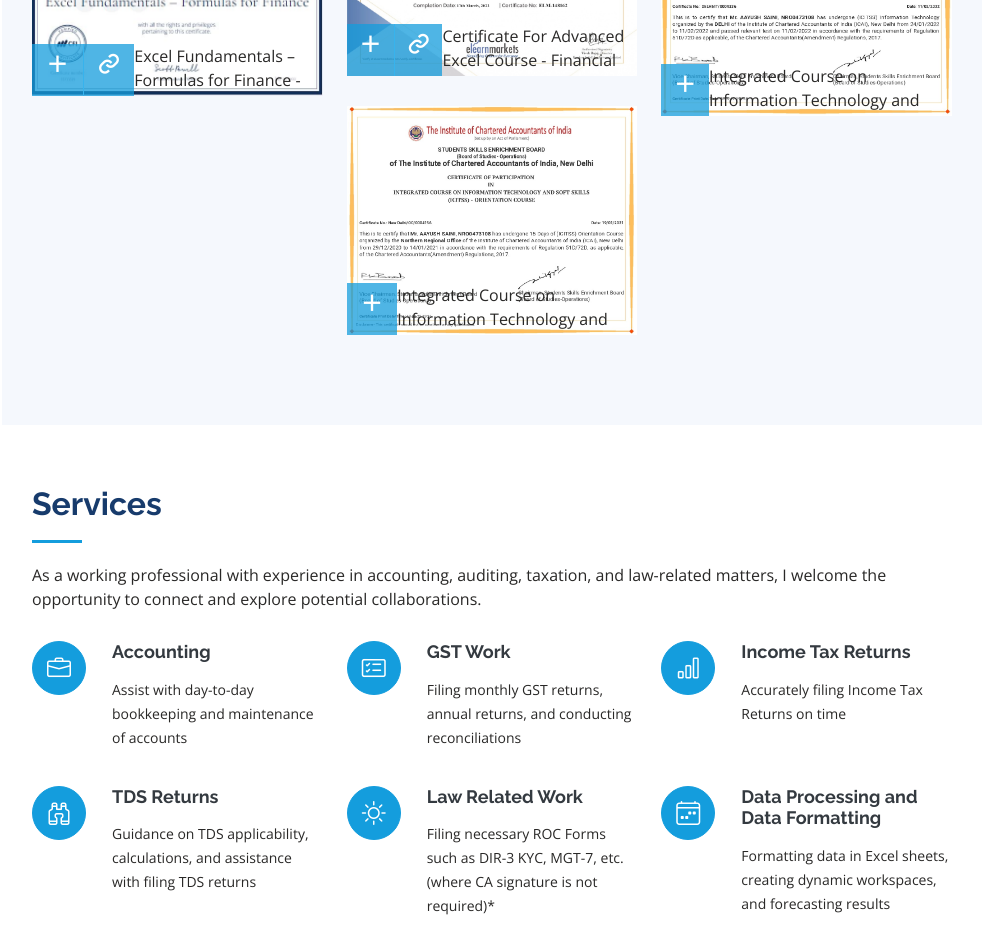
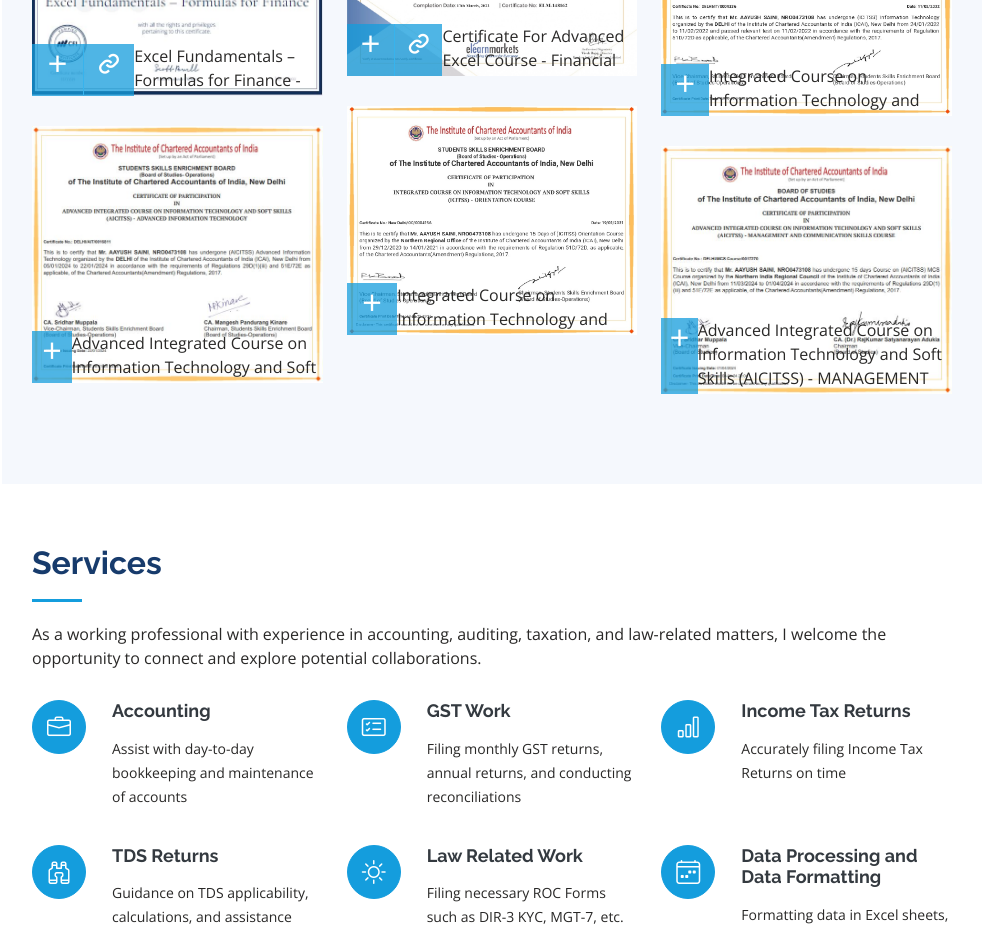
Before and after one commit to aayushsainiii/Aayush-Saini.github.io, a plain HTML site: page index.html in a window 1280 px wide. Shown: the part 4200-5126 px from the top of the page, without its empty margins (298-1280 px from the left). Drawn offline with nearby package versions, Linux system fonts and the light colour scheme.

Commit message:
UPDATE DT 12.05.2024

```diff
--- a/index.html
+++ b/index.html
@@ -355,9 +355,27 @@
             </div>
           </div>
 
+          <div class="col-lg-4 col-md-6 portfolio-item filter-card">
+            <div class="portfolio-wrap">
+              <img src="assets/img/portfolio/portfolio-8.jpg" class="img-fluid" alt="">
+              <div class="portfolio-links">
+                <a href="assets/img/portfolio/portfolio-8.jpg" data-gallery="portfolioGallery" class="portfolio-lightbox"><i class="bx bx-plus"></i></a>
+                <p>Advanced Integrated Course on Information Technology and Soft Skills (AICITSS) - ADVANCED INFORMATION TECHNOLOGY</p>
+              </div>
+            </div>
+          </div>
+
+          <div class="col-lg-4 col-md-6 portfolio-item filter-card">
+            <div class="portfolio-wrap">
+              <img src="assets/img/portfolio/portfolio-9.jpg" class="img-fluid" alt="">
+              <div class="portfolio-links">
+                <a href="assets/img/portfolio/portfolio-9.jpg" data-gallery="portfolioGallery" class="portfolio-lightbox"><i class="bx bx-plus"></i></a>
+                <p>Advanced Integrated Course on Information Technology and Soft Skills (AICITSS) - MANAGEMENT AND COMMUNICATION SKILLS COURSE</p>
+              </div>
+            </div>
+          </div>
+
         </div>
-
-      </div>
     </section><!-- End Portfolio Section -->
 
     <!-- ======= Services Section ======= -->
```
Also changed, not shown: assets/img/hero-bg.jpg, assets/img/portfolio/portfolio-8.JPG (added), assets/img/portfolio/portfolio-9.JPG (added), assets/img/profile-img.jpg.
